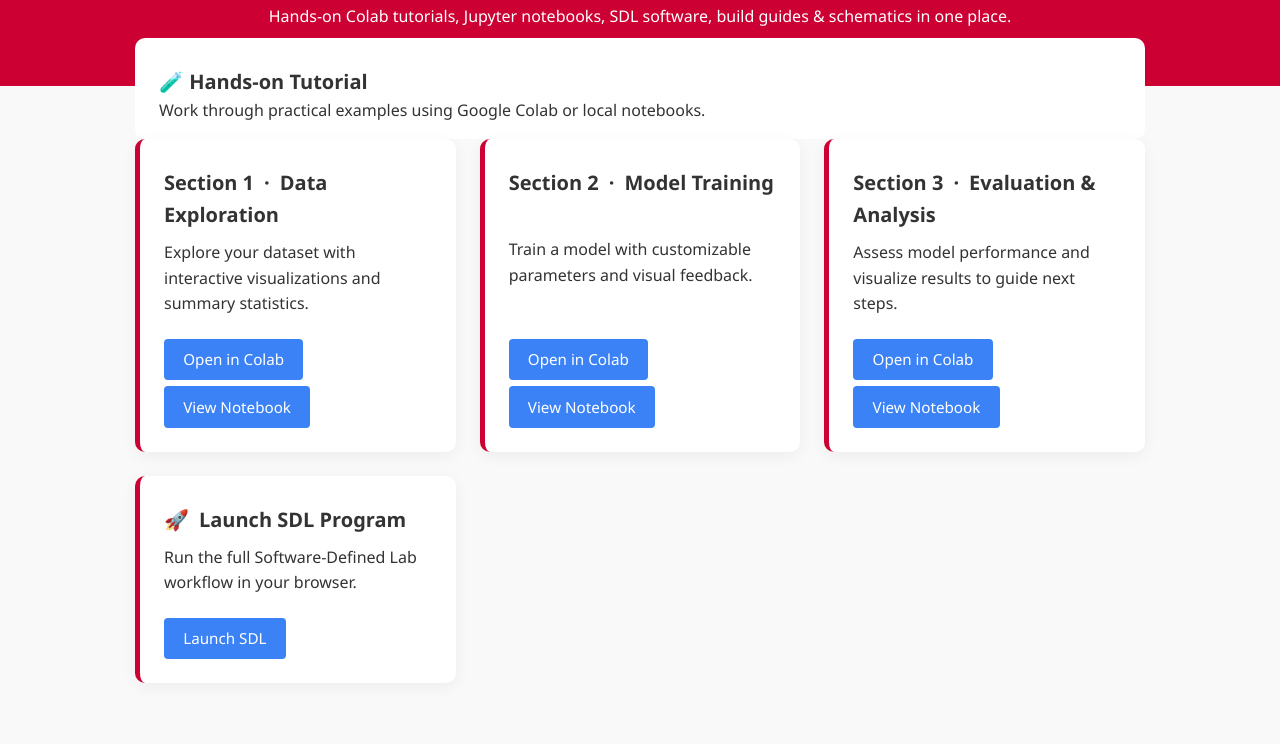
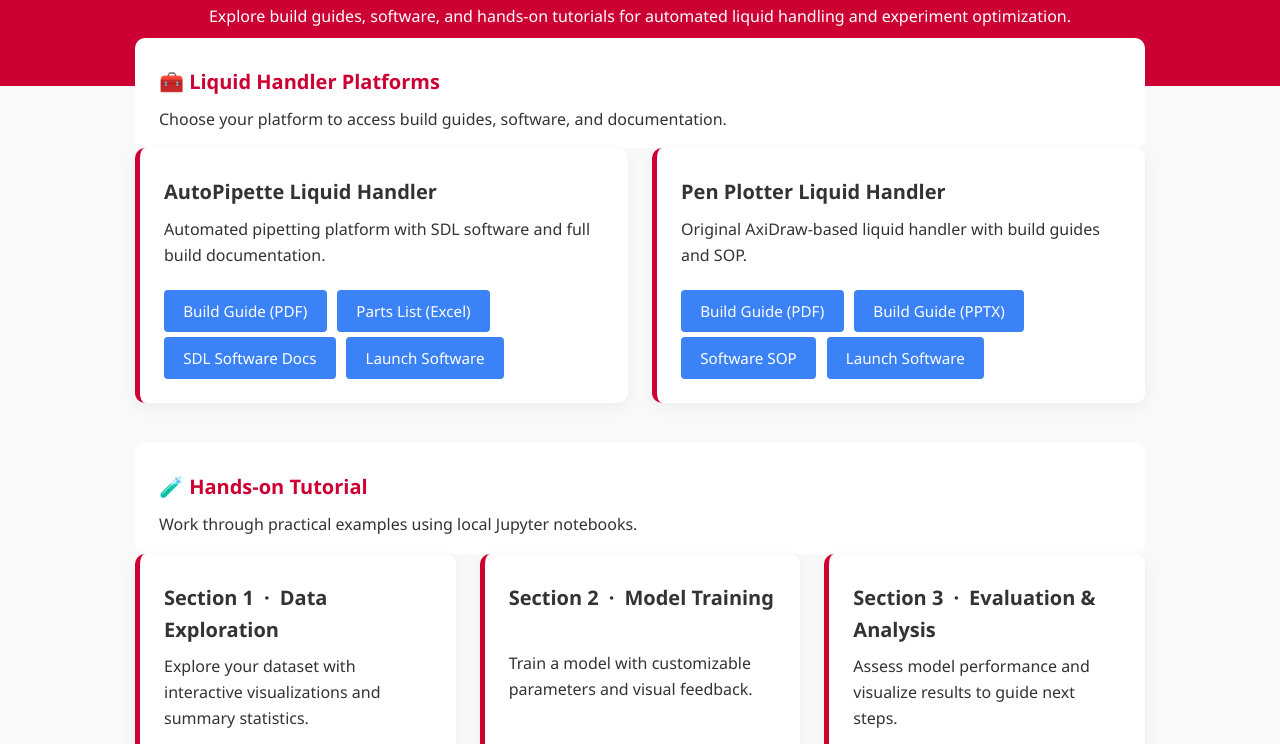
Before and after one commit to Pasta1107/Public-Test, a plain HTML site: page index.html in a window 1280 px wide. Shown: the part 111-855 px from the top of the page. Drawn offline with Linux system fonts and the light colour scheme.

Commit message:
Update index.html

```diff
--- a/index.html
+++ b/index.html
@@ -3,13 +3,11 @@
 <head>
   <meta charset="UTF-8" />
   <meta name="viewport" content="width=device-width, initial-scale=1.0" />
-  <title>User’s Guide · Self-Driven Lab</title>
-
-  <!-- ===== BASE STYLES ===== -->
+  <title>Self-Driven Lab · Landing Page</title>
   <style>
     :root {
-      --accent: #cc0033;          /* header + borders */
-      --primary: #3b82f6;         /* buttons */
+      --accent: #cc0033;
+      --primary: #3b82f6;
       --primary-dark: #2563eb;
       --bg: #f9f9f9;
       --card-bg: #ffffff;
@@ -17,7 +15,6 @@
       --radius: 10px;
       --shadow: 0 4px 16px rgba(0, 0, 0, 0.05);
     }
-
     * { box-sizing: border-box; }
     body {
       margin: 0;
@@ -26,8 +23,6 @@
       color: var(--text);
       line-height: 1.6;
     }
-
-    /* ===== HEADER ===== */
     header {
       background: var(--accent);
       color: #fff;
@@ -35,11 +30,9 @@
       padding: 3rem 1rem 2.5rem;
     }
     header h1 { margin: 0 0 0.5rem; }
-
-    /* ===== LAYOUT ===== */
     .container {
       max-width: 1050px;
-      margin: -3rem auto 4rem;      /* pulls cards up into header curve */
+      margin: -3rem auto 4rem;
       padding: 0 1.25rem;
     }
     .cards-grid {
@@ -47,8 +40,6 @@
       grid-template-columns: repeat(auto-fit, minmax(300px, 1fr));
       gap: 1.5rem;
     }
-
-    /* ===== CARD ===== */
     .card {
       background: var(--card-bg);
       border-left: 5px solid var(--accent);
@@ -69,8 +60,6 @@
       font-size: 1.25rem;
     }
     .card p { margin: 0 0 1rem; }
-
-    /* ===== BUTTON ===== */
     .btn {
       display: inline-block;
       padding: 0.55rem 1.2rem;
@@ -83,34 +72,65 @@
       transition: background 0.15s ease;
     }
     .btn:hover { background: var(--primary-dark); }
-
-    /* ===== FOOTER ===== */
     footer {
       text-align: center;
       color: #666;
       padding: 2.5rem 1rem 3rem;
       font-size: 0.9rem;
     }
+    .section-title {
+      font-size: 1.4rem;
+      margin-bottom: 0.5rem;
+      color: var(--accent);
+    }
   </style>
 </head>
-
 <body>
   <!-- ===== HERO ===== -->
   <header>
-    <h1>User’s Guide to Your First Self-Driven Lab</h1>
-    <p>Hands-on Colab tutorials, Jupyter notebooks, SDL software, build guides &amp; schematics in one place.</p>
+    <h1>Welcome to Your Self-Driven Lab Repository</h1>
+    <p>Explore build guides, software, and hands-on tutorials for automated liquid handling and experiment optimization.</p>
   </header>
 
-  <!-- ===== MAIN CONTENT ===== -->
   <main class="container">
 
-    <!-- Hands-on Tutorial heading -->
+    <!-- ===== LIQUID HANDLERS ===== -->
     <section class="card" style="border:none; box-shadow:none; padding-bottom:0;">
-      <h2 style="margin-bottom:0;">🧪 Hands-on Tutorial</h2>
-      <p style="margin-top:0;">Work through practical examples using Google Colab or local notebooks.</p>
+      <h2 class="section-title">🧰 Liquid Handler Platforms</h2>
+      <p>Choose your platform to access build guides, software, and documentation.</p>
     </section>
+    <div class="cards-grid">
 
-    <!-- Tutorial Cards -->
+      <!-- AutoPipette Liquid Handler -->
+      <section class="card">
+        <h2>AutoPipette Liquid Handler</h2>
+        <p>Automated pipetting platform with SDL software and full build documentation.</p>
+        <div>
+          <a class="btn" href="AutoPipette%20Liquid%20Handler/AutoPipette%20Liquid%20Handler%20Building%20Guide.pdf" target="_blank">Build Guide (PDF)</a>
+          <a class="btn" href="AutoPipette%20Liquid%20Handler/AutoPipette%20Liquid%20Handler%20Parts%20List.xlsx" target="_blank">Parts List (Excel)</a>
+          <a class="btn" href="AutoPipette%20Liquid%20Handler/AutoPipette%20SDL%20Software/README.md" target="_blank">SDL Software Docs</a>
+          <a class="btn" href="AutoPipette%20Liquid%20Handler/AutoPipette%20SDL%20Software/main.py" target="_blank">Launch Software</a>
+        </div>
+      </section>
+
+      <!-- Pen Plotter Liquid Handler -->
+      <section class="card">
+        <h2>Pen Plotter Liquid Handler</h2>
+        <p>Original AxiDraw-based liquid handler with build guides and SOP.</p>
+        <div>
+          <a class="btn" href="Pen%20Plotter%20Liquid%20Handler/Pen%20Plotter%20LH%20Build%20Guide.pdf" target="_blank">Build Guide (PDF)</a>
+          <a class="btn" href="Pen%20Plotter%20Liquid%20Handler/Building%20Guide.pptx" target="_blank">Build Guide (PPTX)</a>
+          <a class="btn" href="Pen%20Plotter%20Liquid%20Handler/SDL_SOP.pdf" target="_blank">Software SOP</a>
+          <a class="btn" href="Pen%20Plotter%20Liquid%20Handler/SDL%20Software/main.py" target="_blank">Launch Software</a>
+        </div>
+      </section>
+    </div>
+
+    <!-- ===== HANDS-ON TUTORIALS ===== -->
+    <section class="card" style="border:none; box-shadow:none; margin-top:2.5rem; padding-bottom:0;">
+      <h2 class="section-title">🧪 Hands-on Tutorial</h2>
+      <p>Work through practical examples using local Jupyter notebooks.</p>
+    </section>
     <div class="cards-grid">
 
       <!-- Section 1 -->
@@ -118,8 +138,7 @@
         <h2>Section 1 · Data Exploration</h2>
         <p>Explore your dataset with interactive visualizations and summary statistics.</p>
         <div>
-          <a class="btn" href="https://colab.research.google.com/drive/your_colab_id_1" target="_blank">Open in Colab</a>
-          <a class="btn" href="https://github.com/yourusername/yourrepo/blob/main/notebooks/section1.ipynb" target="_blank">View Notebook</a>
+          <a class="btn" href="Hands-on%20Tutorial/Section%201%20AL%20Tutorial_8_5_25.ipynb" target="_blank">Open Notebook</a>
         </div>
       </section>
 
@@ -128,8 +147,7 @@
         <h2>Section 2 · Model Training</h2>
         <p>Train a model with customizable parameters and visual feedback.</p>
         <div>
-          <a class="btn" href="https://colab.research.google.com/drive/your_colab_id_2" target="_blank">Open in Colab</a>
-          <a class="btn" href="https://github.com/yourusername/yourrepo/blob/main/notebooks/section2.ipynb" target="_blank">View Notebook</a>
+          <a class="btn" href="Hands-on%20Tutorial/Section%202%20AL%20Tutorial_8_5_25.ipynb" target="_blank">Open Notebook</a>
         </div>
       </section>
 
@@ -138,27 +156,14 @@
         <h2>Section 3 · Evaluation &amp; Analysis</h2>
         <p>Assess model performance and visualize results to guide next steps.</p>
         <div>
-          <a class="btn" href="https://colab.research.google.com/drive/your_colab_id_3" target="_blank">Open in Colab</a>
-          <a class="btn" href="https://github.com/yourusername/yourrepo/blob/main/notebooks/section3.ipynb" target="_blank">View Notebook</a>
+          <a class="btn" href="Hands-on%20Tutorial/Section_3%20AL%20Tutorial_8_5_25.ipynb" target="_blank">Open Notebook</a>
         </div>
       </section>
-
-      <!-- SDL Program -->
-      <section class="card">
-        <h2>🚀 Launch SDL Program</h2>
-        <p>Run the full Software-Defined Lab workflow in your browser.</p>
-        <div>
-          <a class="btn" href="https://sdl-platform-link.com" target="_blank">Launch SDL</a>
-        </div>
-      </section>
-
     </div>
   </main>
 
-  <!-- ===== FOOTER ===== -->
   <footer>
     © 2025 Your Name / Lab · Powered by GitHub Pages
   </footer>
-
 </body>
 </html>
```
